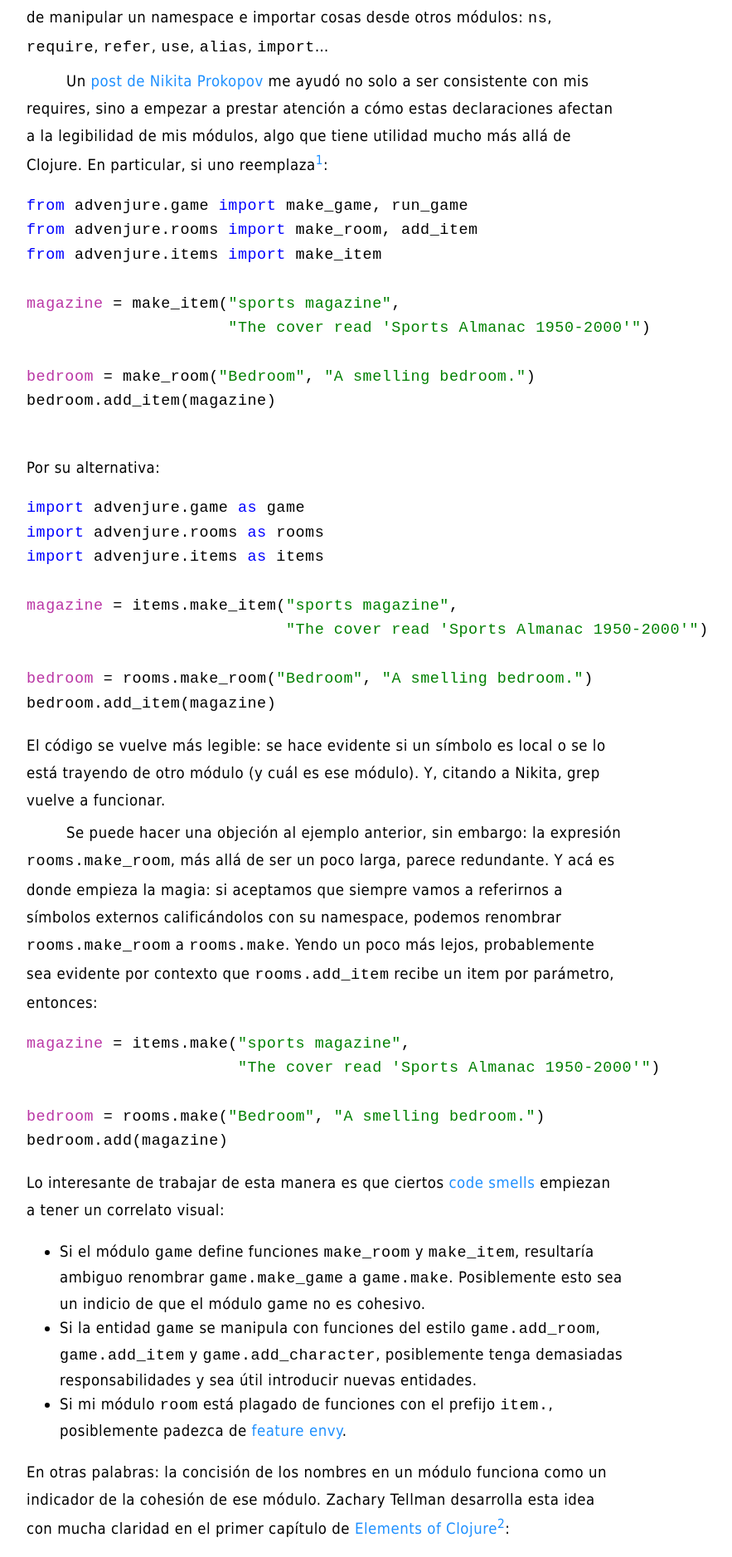
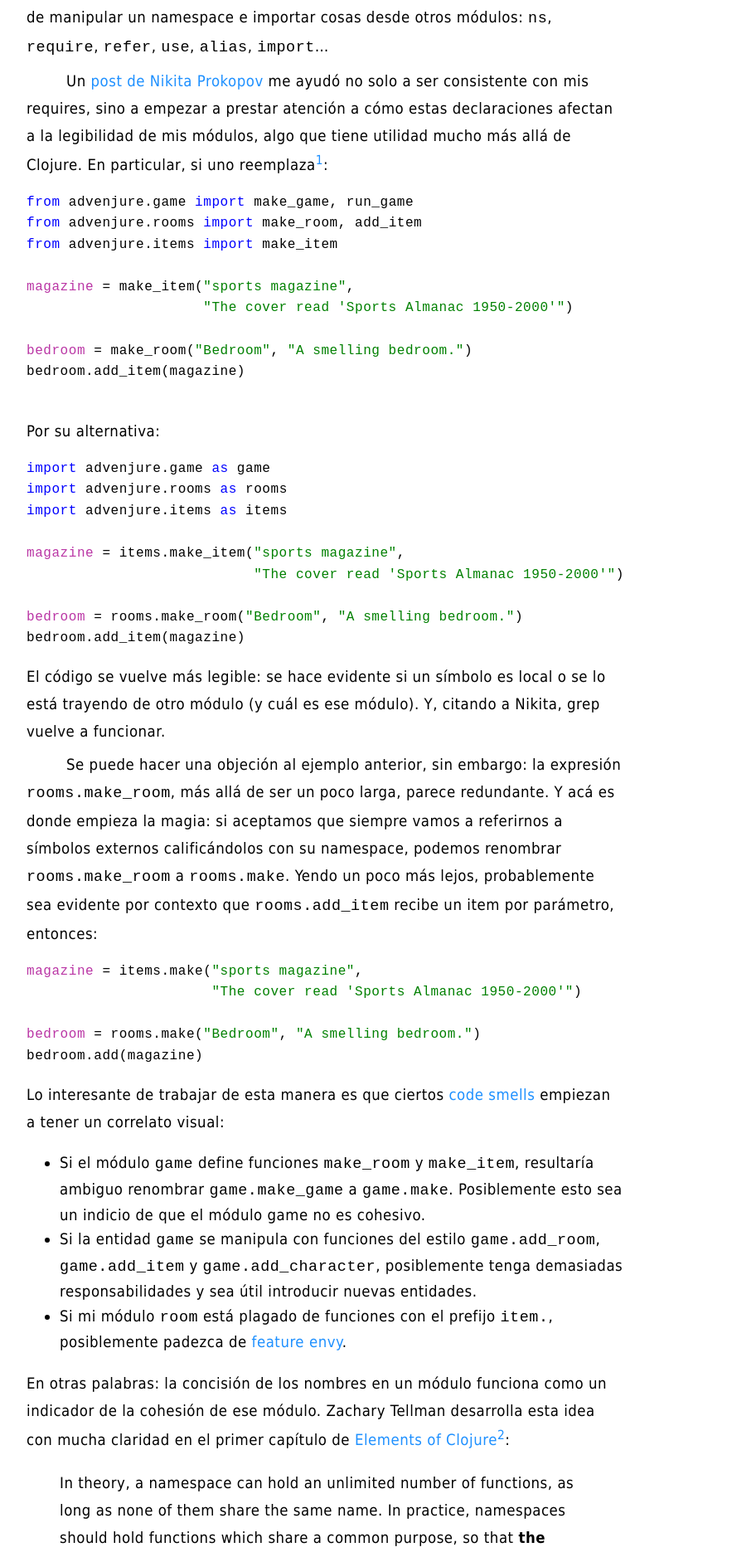
Before and after one commit to facundoolano/olano.dev, a Jekyll site: the page built from _posts/2020-08-31-la-magia-de-los-namespaces.html, in a window 1280 px wide. Shown: the part 821-2698 px from the top of the page at 83% size, without its empty margins (248-1131 px from the left). Built offline with Jekyll 4.4.1, drawn with Linux system fonts in a browser that asks for light colours.

Commit message:
code block style

```diff
--- a/assets/css/main.css
+++ b/assets/css/main.css
@@ -80,3 +80,11 @@ ul.site-index {
 .layout-post p.verse {
     text-align: right;
 }
+
+pre.src {
+    font-size: 1rem;
+    overflow-x: auto;
+}
+
+pre.src::-webkit-scrollbar {
+}
```
